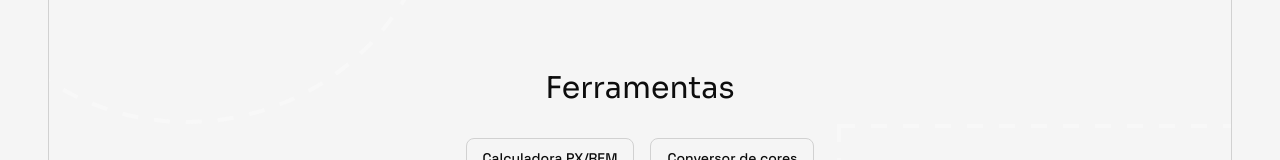
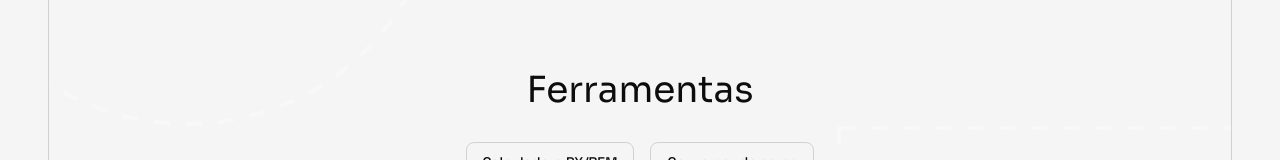
Before and after one commit to h3rmel/front-flow, a React (Vite) app: page / in a window 1280 px wide. Shown: the part 2286-2446 px from the top of the page. Built offline with nearby package versions, Linux system fonts and the light colour scheme.

Commit message:
favicon and others

```diff
--- a/index.html
+++ b/index.html
@@ -2,8 +2,7 @@
 <html lang="pt">
   <head>
     <meta charset="UTF-8" />
-    <!-- TODO: Add a cool icon -->
-    <!-- <link rel="icon" type="image/svg+xml" href="/vite.svg" /> -->
+    <link rel="icon" type="image/svg+xml" href="/favicon.svg" />
     <meta name="viewport" content="width=device-width, initial-scale=1.0" />
     <title>Atelier</title>
   </head>
--- a/src/pages/home/page.tsx
+++ b/src/pages/home/page.tsx
@@ -120,7 +120,7 @@ export function HomePage(): JSX.Element {
         id="tools"
         className="relative container flex flex-col items-center gap-8 py-32 border overflow-hidden rounded-b-2xl"
       >
-        <h2 className="text-3xl font-sora text-center">{translate('tools', HOME_LANGUAGES)}</h2>
+        <h2 className="text-4xl font-sora text-center">{translate('tools', HOME_LANGUAGES)}</h2>
         <div className="flex flex-wrap items-center gap-4">
           <Wrench className="absolute top-4 left-4" size={32} />
           {toolsContent.map((tool: IToolSimplified, index: number) => (
--- a/src/pages/tools/colors-converter/page.tsx
+++ b/src/pages/tools/colors-converter/page.tsx
@@ -1,5 +1,5 @@
 import { RootLayout } from '@/layouts/root-layout';
 
 export function ColorsConverterPage(): JSX.Element {
-  return <RootLayout>Conversor de cores</RootLayout>;
+  return <RootLayout className="p-12">Conversor de cores</RootLayout>;
 }
```
Also changed, not shown: public/favicon.svg (added).
